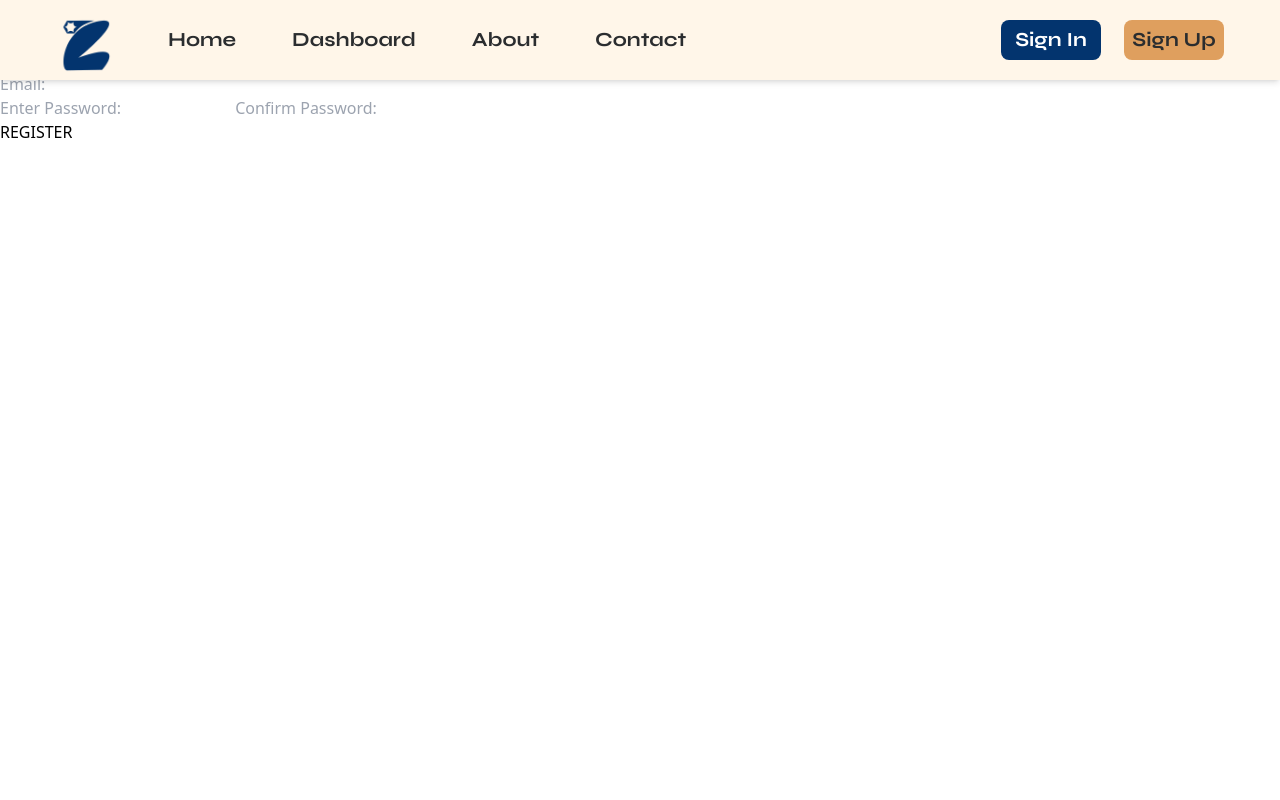
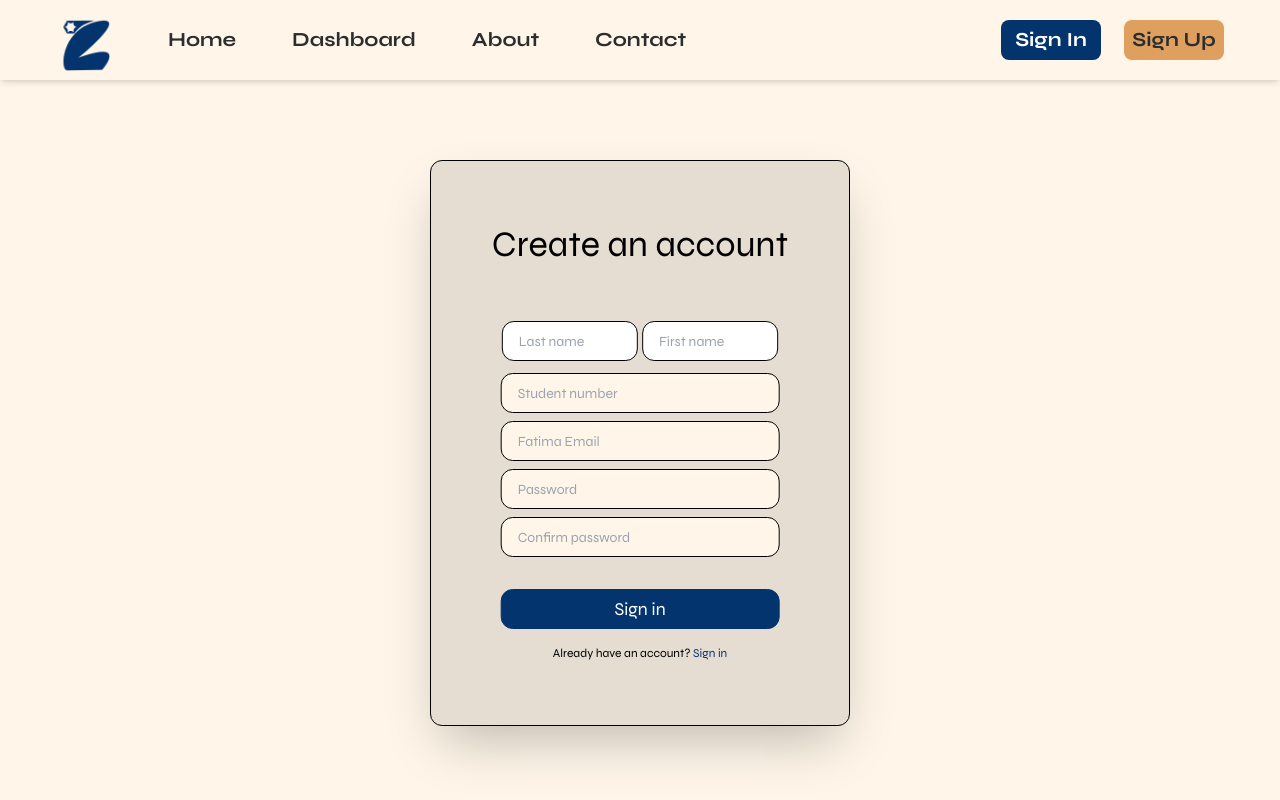
Before and after one commit to jrogeet/Zealia, a PHP site: page /register in a window 1280 px wide. Run offline with PHP 8.4, Linux system fonts and the light colour scheme.

Commit message:
sgin up page front-end

```diff
--- a/app/views/session/login/create.view.php
+++ b/app/views/session/login/create.view.php
@@ -26,7 +26,7 @@
             <?php endif; ?>
 
             <button class="text-lg h-10 w-2/3 text-center text-white border border-blue3 bg-blue3 rounded-xl relative left-[50%] transform translate-x-[-50%] mt-2 mb-0">Sign in</button></br>
-            <h6 class="text-xs text-center mt-2 mb-0" >Already have an account? <a class="text-blue3" href="/register">Create an account</a></h6></br>6
+            <h6 class="text-xs text-center mt-2 mb-0" >Don't have an account? <a class="text-blue3" href="/register">Create an account</a></h6></br>
 
         </form>
 
--- a/app/views/session/registration/create.view.php
+++ b/app/views/session/registration/create.view.php
@@ -1,53 +1,35 @@
 <?php view('partials/head.view.php'); ?>
 
-<body class="">
+<body class="font-synereg bg-white1">
     <?php view('partials/nav.view.php')?>
 
-    <main>
-        <div class="registerform" id="registerform">
-            <h2 class="heading-text">Sign Up</h2>
 
-            <form method="POST" action="/register" class="register-actual-form">
-                <div class="register-input-field">
-                    <?php if (isset($errors['regexist'])): ?>
-                            <p class="error-msg"><?= $errors['regexist'] ?></p>
-                    <?php endif; ?>
+    <div class="pt-16 pb-10 bg-white2 border border-black rounded-xl shadow-2xl absolute left-[50%] top-[20%] transform translate-x-[-50%] w-[420px] h-fit">
 
-                    <div class="register-input-field-container">
-                        <?php if (isset($errors['school_id'])): ?>
-                            <p class="error-msg"><?= $errors['school_id'] ?></p>
-                        <?php endif; ?>
-                        <input type="number" name="school_id" id="school_id" class="inputfield" placeholder="School ID Number:" required>
-                    </div>
+        <h1 class="mb-14 mx-12 text-4xl text-center">Create an account</h1>
 
-                    <div class="register-input-field-container">
-                        <?php if (isset($errors['names'])): ?>
-                            <p class="error-msg"><?= $errors['names'] ?></p>
-                        <?php endif; ?>
-                        <input type="text" name="fname" class="inputfield" placeholder="First Name:" required>
-                        <input type="text" name="lname" class="inputfield" placeholder="Last Name:" required>
-                    </div>
+        <form method="POST" action="/login" class="login-actual-form">
 
-                    <div class="register-input-field-container">
-                        <?php if (isset($errors['email'])): ?>
-                            <p class="error-msg"><?= $errors['email'] ?></p>
-                        <?php endif; ?>
-                        <input type="email" name="email" class="inputfield" placeholder="Email:" required>
-                    </div>
+            <div class="flex justify-between mx-16 mb-2">
+                <input class="border border-black rounded-xl transform translate-x-[5%] text-left pl-4 mb-1 h-10 w-[47%] text-sm" type="text" placeholder="Last name">
+                <input class="border border-black rounded-xl transform translate-x-[-5%] text-left pl-4 mb-1 h-10 w-[47%] text-sm" type="text" placeholder="First name">
+            </div>
 
-                    <div class="register-input-field-container">
-                        <?php if (isset($errors['password'])): ?>
-                            <p class="error-msg"><?= $errors['password'] ?></p>
-                        <?php endif; ?>
-                        <input type="password" name="password" class="inputfield" placeholder="Enter Password:" required>
-                        <input type="password" name="confirm_password" class="inputfield" placeholder="Confirm Password:" required>
-                    </div>
+            <input class="text-sm h-10 w-2/3 pl-4 border border-black rounded-xl relative left-[50%] transform translate-x-[-50%] mb-2 bg-white1" type="text" placeholder="Student number"></input></br>
+            <input class="text-sm h-10 w-2/3 pl-4 border border-black rounded-xl relative left-[50%] transform translate-x-[-50%] mb-2 bg-white1" type="text" placeholder="Fatima Email"></input></br>
+            <input class="text-sm h-10 w-2/3 pl-4 border border-black rounded-xl relative left-[50%] transform translate-x-[-50%] mb-2 bg-white1" type="text" placeholder="Password"></input></br>
+            <input class="text-sm h-10 w-2/3 pl-4 border border-black rounded-xl relative left-[50%] transform translate-x-[-50%] mb-8 bg-white1" type="text" placeholder="Confirm password"></input></br>
 
-                    <input type="submit" name="register" value="REGISTER" class="submit-button register-button" >
-                </div>
-            </form>
-        </div>
-    </main>
+            <button class="text-lg h-10 w-2/3 text-center text-white border border-blue3 bg-blue3 rounded-xl relative left-[50%] transform translate-x-[-50%] mb-2">Sign in</button></br>
+            <h6 class="text-xs text-center mt-2 mb-0" >Already have an account? <a class="text-blue3" href="/register">Sign in</a></h6></br>
+
+        </form>
+
+
+    </div>
+
+
+
 
 
 </body>
```
Also changed, not shown: public/assets/css/output.css.
